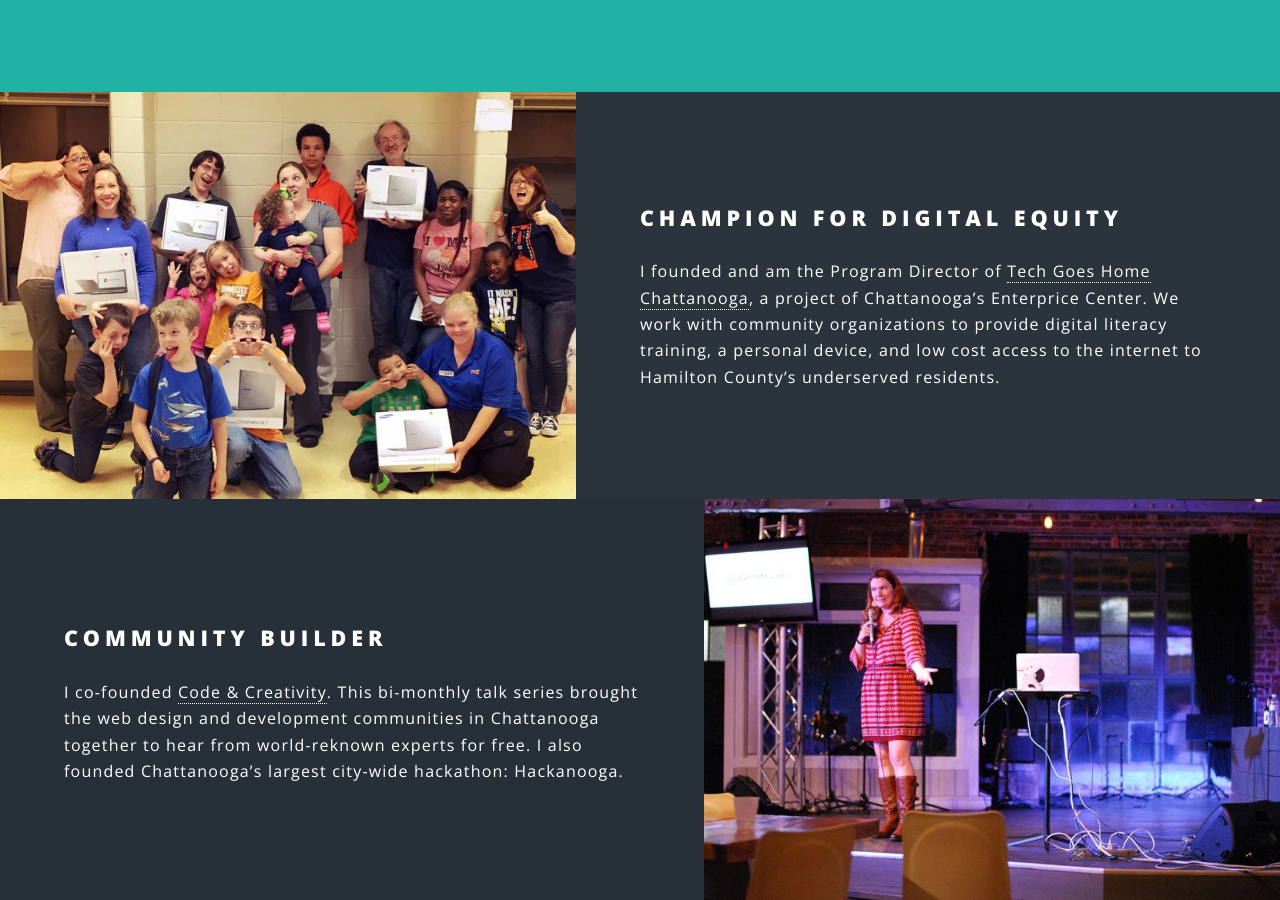
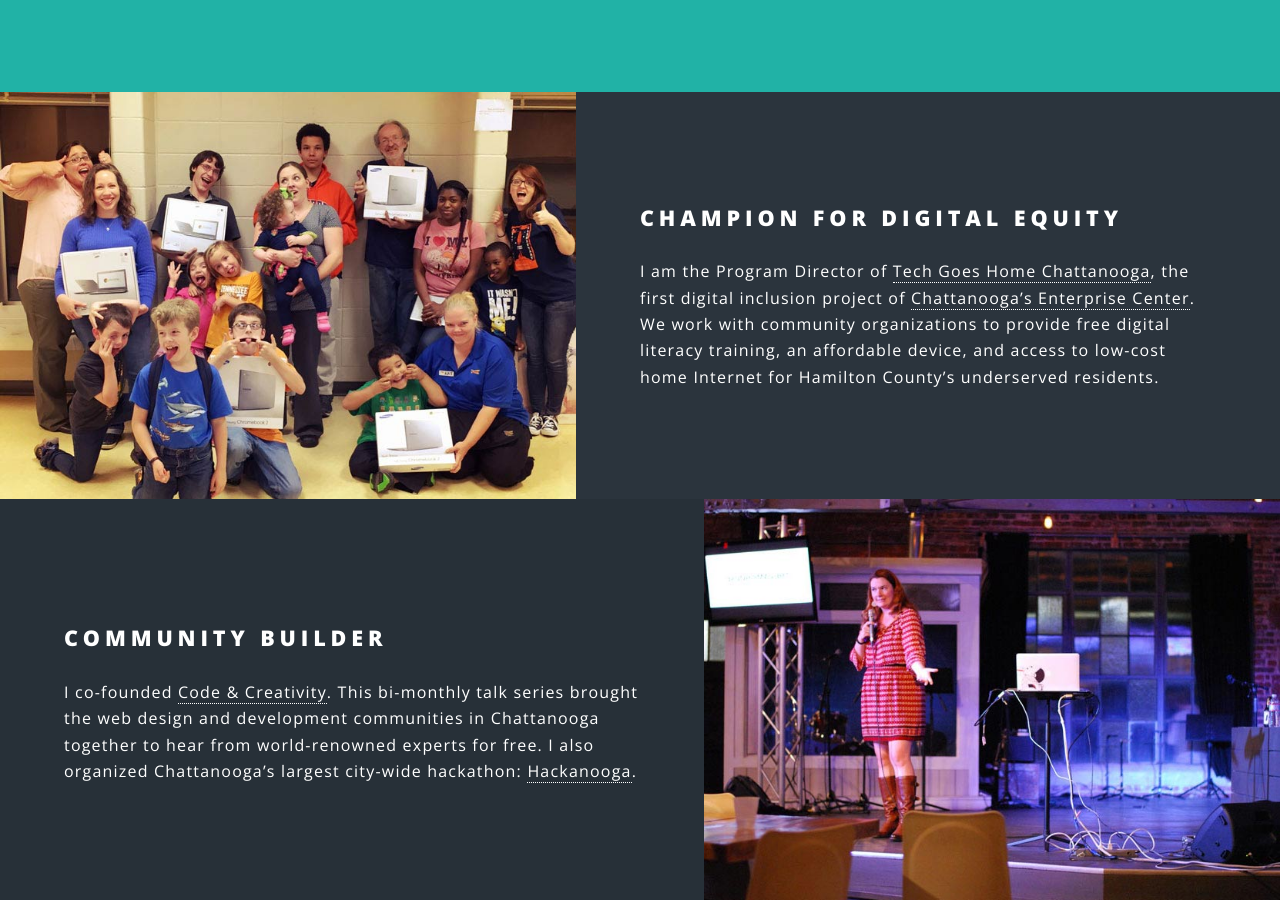
Before and after one commit to aarongustafson/kelly-mccarthy.com, a Jekyll site: the page built from index.html, in a window 1280 px wide and 900 px high, scrolled down 1292 px. Built offline with Jekyll 4.4.1, drawn with Linux system fonts in a browser that asks for light colours; some of the changed text lies outside the part shown.

Commit message:
Site generated at 2017-05-02 00:57:24 UTC

```diff
--- a/Gemfile
+++ b/Gemfile
@@ -21,6 +21,7 @@ gem "minima", "~> 2.0"
 # If you have any plugins, put them here!
 group :jekyll_plugins do
    gem "jekyll-feed", "~> 0.6"
+   gem "jekyll-admin"
 end
 
 # Windows does not include zoneinfo files, so bundle the tzinfo-data gem
--- a/_config.yml
+++ b/_config.yml
@@ -19,6 +19,7 @@ twitter_username:
 markdown: kramdown
 gems:
   - jekyll-feed
+  - jekyll-admin
 exclude:
   - Gemfile
   - Gemfile.lock
--- a/_data/microcopy.yml
+++ b/_data/microcopy.yml
@@ -1,17 +1,16 @@
 home:
   intro:
-    title: "Educator / Technologist / Community Activist"
+    title: "Educator / Technologist / Community Advocate"
     text: "My career has taken many twists and turns, but I have nestled<br> into the cozy nexus of these three amazing fields."
   major:
     - title: Champion for Digital Equity
-      text: "I founded and am the Program Director of [Tech Goes Home Chattanooga](https://techgoeshomecha.org), a project of Chattanooga’s Enterprice Center. We work with community organizations to provide digital literacy training, a personal device, and low cost access to the internet to Hamilton County’s underserved residents."
+      text: "I am the Program Director of [Tech Goes Home Chattanooga](https://techgoeshomecha.org), the first digital inclusion project of [Chattanooga’s Enterprise Center](http://www.theenterprisectr.org/). We work with community organizations to provide free digital literacy training, an affordable device, and access to low-cost home Internet for Hamilton County’s underserved residents."
       image: images/pic01.jpg
     - title: Community Builder
-      text: "I co-founded [Code &amp; Creativity](https://codeandcreativity.com). This bi-monthly talk series brought the web design and
-				development communities in Chattanooga together to hear from world-reknown experts for free. I also founded Chattanooga’s largest city-wide hackathon: Hackanooga."
+      text: "I co-founded [Code &amp; Creativity](https://codeandcreativity.com). This bi-monthly talk series brought the web design and development communities in Chattanooga together to hear from world-renowned experts for free. I also organized Chattanooga’s largest city-wide hackathon: [Hackanooga](https://twitter.com/hackanooga)."
       image: images/pic02.jpg
     - title: Inclusive Designer
-      text: "Through my work as Co-founder and UX Lead of [Easy Designs](http://easy-designs.net), I worked every day to make the Web a more equitable and friendly place for everyone. I also helped establish the [Chattanooga Open Device Lab](https://chadevicelab.org/) to increase awareness of digital device diversity among Chattanooga’s dev community."
+      text: "Through my work as Co-founder and UX Lead of [Easy Designs](http://easy-designs.net), I worked to make the Web a more equitable and friendly place for everyone. I also helped establish the [Chattanooga Open Device Lab](https://chadevicelab.org/) to increase awareness of digital device diversity among Chattanooga’s dev community."
       image: images/pic03.jpg
   minor:
     intro: Random Bits of Interest
@@ -32,7 +31,7 @@ home:
       - icon: podcast
         link: "https://thecamphouse.simplecast.fm//episodes/62666-tech-goes-home-with-kelly-mccarthy"
         title: "The Camp House Podcast"
-        text: "Matt Busby and I talk about Tech Goes Home Chattanooga and the importance of digital equity."
+        text: "Matt Busby and I talked about Tech Goes Home Chattanooga and the importance of digital equity."
       - icon: trophy
         link: "http://www.venturetennessee.com/chattanooga-startup-awards-winners-2016-cms-857"
         title: "Chattanooga Startup Awards Winner"
```
Also changed, not shown: Gemfile.lock.
